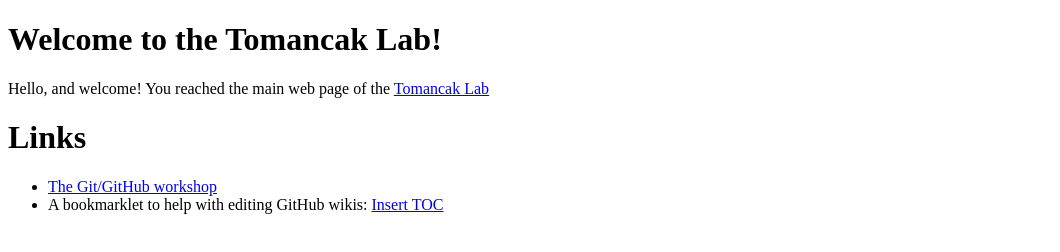
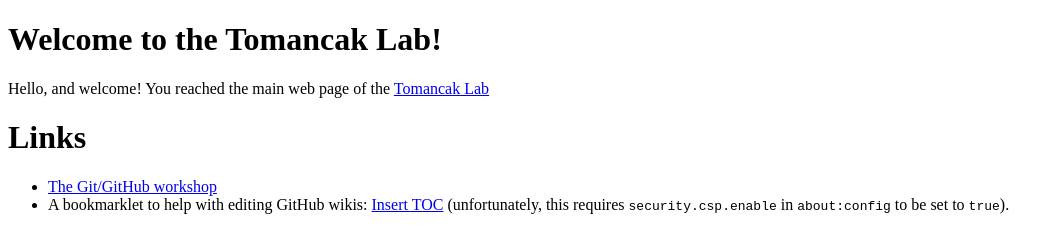
Before and after one commit to tomancaklab/tomancaklab.github.io, a plain HTML site: page index.html in a window 1280 px wide. Shown: the whole page, without its empty margins (0-1060 px from the left). Drawn offline with Linux system fonts and the light colour scheme.

Commit message:
Unfortunately, the bookmarklet does not work by default
This is due to Firefox' [*1*] and Chrome's [*2*] bugs that prevent
Bookmarklets from running when Content-Security-Policy headers are sent
(which GitHub does, for security reasons, not to prevent Bookmarklets from
running...)

Footnote *1*: https://bugzilla.mozilla.org/show_bug.cgi?id=866522
Footnote *2*: https://code.google.com/p/chromium/issues/detail?id=233903

Signed-off-by: Johannes Schindelin <johannes.schindelin@gmx.de>

```diff
--- a/index.html
+++ b/index.html
@@ -20,7 +20,7 @@
          script.type = 'text/javascript';
          script.src = 'https://tomancaklab.github.io/gfm-add-toc.js';
          document.documentElement.appendChild(script);
-       })();">Insert TOC</a></li>
+       })();">Insert TOC</a> (unfortunately, this requires <code>security.csp.enable</code> in <code>about:config</code> to be set to <code>true</code>).</li>
     </ul>
   </body>
 </html>
```
